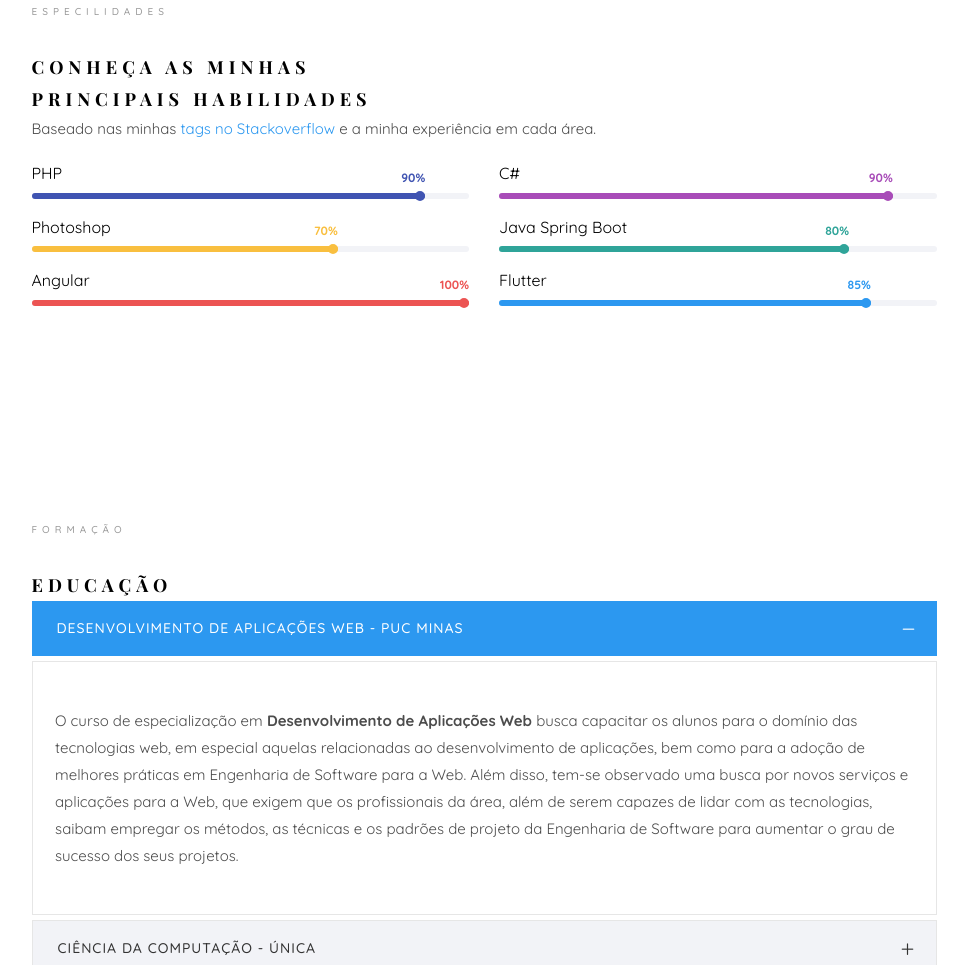
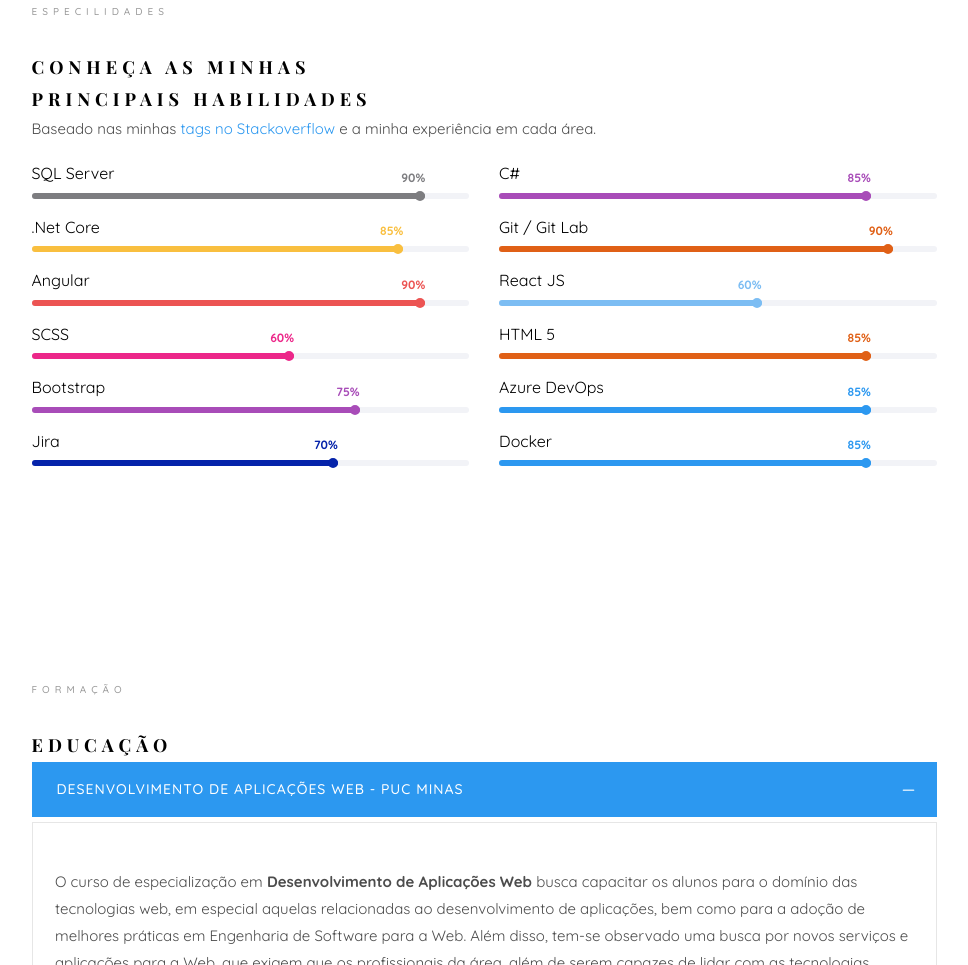
Before and after one commit to geoscosta/geoscosta.github.io, a plain HTML site: page index.html in a window 1280 px wide. Shown: the part 3965-4930 px from the top of the page, without its empty margins (306-1274 px from the left). Drawn offline with nearby package versions, Linux system fonts and the light colour scheme; files whose address does not match are found by name; a web font is replaced by a local one.

Commit message:
Ajustando Skills

```diff
--- a/css/style.css
+++ b/css/style.css
@@ -1099,15 +1099,63 @@ body.offcanvas #colorlib-main, body.offcanvas .colorlib-nav-toggle {
 }
 
 .progress-bar.color-6 {
-  background: #4054b2;
+  background: #7d7d80;
 }
 
 .progress-bar.color-6:after {
-  background: #4054b2;
+  background: #7d7d80;
 }
 
 .progress-bar.color-6 span {
-  color: #4054b2;
+  color: #7d7d80;
+}
+
+.progress-bar.color-7 {
+  background: #7cbdf3;
+}
+
+.progress-bar.color-7:after {
+  background: #7cbdf3;
+}
+
+.progress-bar.color-7 span {
+  color: #7cbdf3;
+}
+
+.progress-bar.color-8 {
+  background: #ec2789;
+}
+
+.progress-bar.color-8:after {
+  background: #ec2789;
+}
+
+.progress-bar.color-8 span {
+  color: #ec2789;
+}
+
+.progress-bar.color-9 {
+  background: #e06016;
+}
+
+.progress-bar.color-9:after {
+  background: #e06016;
+}
+
+.progress-bar.color-9 span {
+  color: #e06016;
+}
+
+.progress-bar.color-10 {
+  background: #0523aa;
+}
+
+.progress-bar.color-10:after {
+  background: #0523aa;
+}
+
+.progress-bar.color-10 span {
+  color: #0523aa;
 }
 
 .colorlib-feature {
--- a/index.html
+++ b/index.html
@@ -376,7 +376,7 @@
 							</div>
 							<div class="col-md-6 animate-box" data-animate-effect="fadeInLeft">
 								<div class="progress-wrap">
-									<h3>PHP</h3>
+									<h3>SQL Server</h3>
 									<div class="progress">
 										<div class="progress-bar color-6" role="progressbar" aria-valuenow="90"
 											aria-valuemin="0" aria-valuemax="100" style="width:90%">
@@ -390,30 +390,30 @@
 									<h3>C#</h3>
 									<div class="progress">
 										<div class="progress-bar color-4" role="progressbar" aria-valuenow="90"
-											aria-valuemin="0" aria-valuemax="100" style="width:90%">
-											<span>90%</span>
+											aria-valuemin="0" aria-valuemax="100" style="width:85%">
+											<span>85%</span>
 										</div>
 									</div>
 								</div>
 							</div>
 							<div class="col-md-6 animate-box" data-animate-effect="fadeInLeft">
 								<div class="progress-wrap">
-									<h3>Photoshop</h3>
+									<h3>.Net Core</h3>
 									<div class="progress">
 										<div class="progress-bar color-3" role="progressbar" aria-valuenow="70"
-											aria-valuemin="0" aria-valuemax="100" style="width:70%">
-											<span>70%</span>
+											aria-valuemin="0" aria-valuemax="100" style="width:85%">
+											<span>85%</span>
 										</div>
 									</div>
 								</div>
 							</div>
 							<div class="col-md-6 animate-box" data-animate-effect="fadeInRight">
 								<div class="progress-wrap">
-									<h3>Java Spring Boot</h3>
+									<h3>Git / Git Lab</h3>
 									<div class="progress">
-										<div class="progress-bar color-5" role="progressbar" aria-valuenow="80"
-											aria-valuemin="0" aria-valuemax="100" style="width:80%">
-											<span>80%</span>
+										<div class="progress-bar color-9" role="progressbar" aria-valuenow="80"
+											aria-valuemin="0" aria-valuemax="100" style="width:90%">
+											<span>90%</span>
 										</div>
 									</div>
 								</div>
@@ -423,15 +423,81 @@
 									<h3>Angular</h3>
 									<div class="progress">
 										<div class="progress-bar color-2" role="progressbar" aria-valuenow="100"
-											aria-valuemin="0" aria-valuemax="100" style="width:100%">
-											<span>100%</span>
+											aria-valuemin="0" aria-valuemax="100" style="width:90%">
+											<span>90%</span>
 										</div>
 									</div>
 								</div>
 							</div>
 							<div class="col-md-6 animate-box" data-animate-effect="fadeInRight">
 								<div class="progress-wrap">
-									<h3>Flutter</h3>
+									<h3>React JS</h3>
+									<div class="progress">
+										<div class="progress-bar color-7" role="progressbar" aria-valuenow="85"
+											aria-valuemin="0" aria-valuemax="100" style="width:60%">
+											<span>60%</span>
+										</div>
+									</div>
+								</div>
+							</div>
+							<div class="col-md-6 animate-box" data-animate-effect="fadeInRight">
+								<div class="progress-wrap">
+									<h3>SCSS</h3>
+									<div class="progress">
+										<div class="progress-bar color-8" role="progressbar" aria-valuenow="85"
+											aria-valuemin="0" aria-valuemax="100" style="width:60%">
+											<span>60%</span>
+										</div>
+									</div>
+								</div>
+							</div>
+							<div class="col-md-6 animate-box" data-animate-effect="fadeInRight">
+								<div class="progress-wrap">
+									<h3>HTML 5</h3>
+									<div class="progress">
+										<div class="progress-bar color-9" role="progressbar" aria-valuenow="85"
+											aria-valuemin="0" aria-valuemax="100" style="width:85%">
+											<span>85%</span>
+										</div>
+									</div>
+								</div>
+							</div>
+							<div class="col-md-6 animate-box" data-animate-effect="fadeInRight">
+								<div class="progress-wrap">
+									<h3>Bootstrap</h3>
+									<div class="progress">
+										<div class="progress-bar color-4" role="progressbar" aria-valuenow="85"
+											aria-valuemin="0" aria-valuemax="100" style="width:75%">
+											<span>75%</span>
+										</div>
+									</div>
+								</div>
+							</div>
+							<div class="col-md-6 animate-box" data-animate-effect="fadeInRight">
+								<div class="progress-wrap">
+									<h3>Azure DevOps</h3>
+									<div class="progress">
+										<div class="progress-bar color-1" role="progressbar" aria-valuenow="85"
+											aria-valuemin="0" aria-valuemax="100" style="width:85%">
+											<span>85%</span>
+										</div>
+									</div>
+								</div>
+							</div>
+							<div class="col-md-6 animate-box" data-animate-effect="fadeInRight">
+								<div class="progress-wrap">
+									<h3>Jira</h3>
+									<div class="progress">
+										<div class="progress-bar color-10" role="progressbar" aria-valuenow="85"
+											aria-valuemin="0" aria-valuemax="100" style="width:70%">
+											<span>70%</span>
+										</div>
+									</div>
+								</div>
+							</div>
+							<div class="col-md-6 animate-box" data-animate-effect="fadeInRight">
+								<div class="progress-wrap">
+									<h3>Docker</h3>
 									<div class="progress">
 										<div class="progress-bar color-1" role="progressbar" aria-valuenow="85"
 											aria-valuemin="0" aria-valuemax="100" style="width:85%">
```
